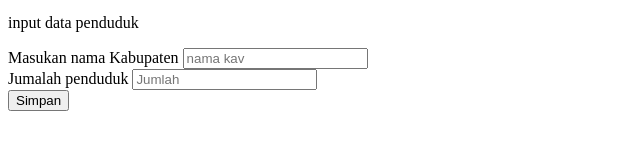
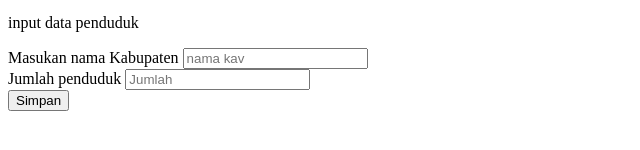
Before and after one commit to binawwww/pw_praktikum_2, a plain HTML site: page index.html in a window 1280 px wide. Shown: the part 350-500 px from the top of the page, 0-640 px from the left. Drawn offline with Linux system fonts and the light colour scheme.

Commit message:
tambah index html

```diff
--- a/index.html
+++ b/index.html
@@ -44,7 +44,7 @@
             <input type="text" placeholder="nama kav">
         </div>
         <div>
-            <span>Jumalah penduduk</span>
+            <span>Jumlah penduduk</span>
             <input type="text" placeholder="Jumlah">
         </div>
         <div>
```
